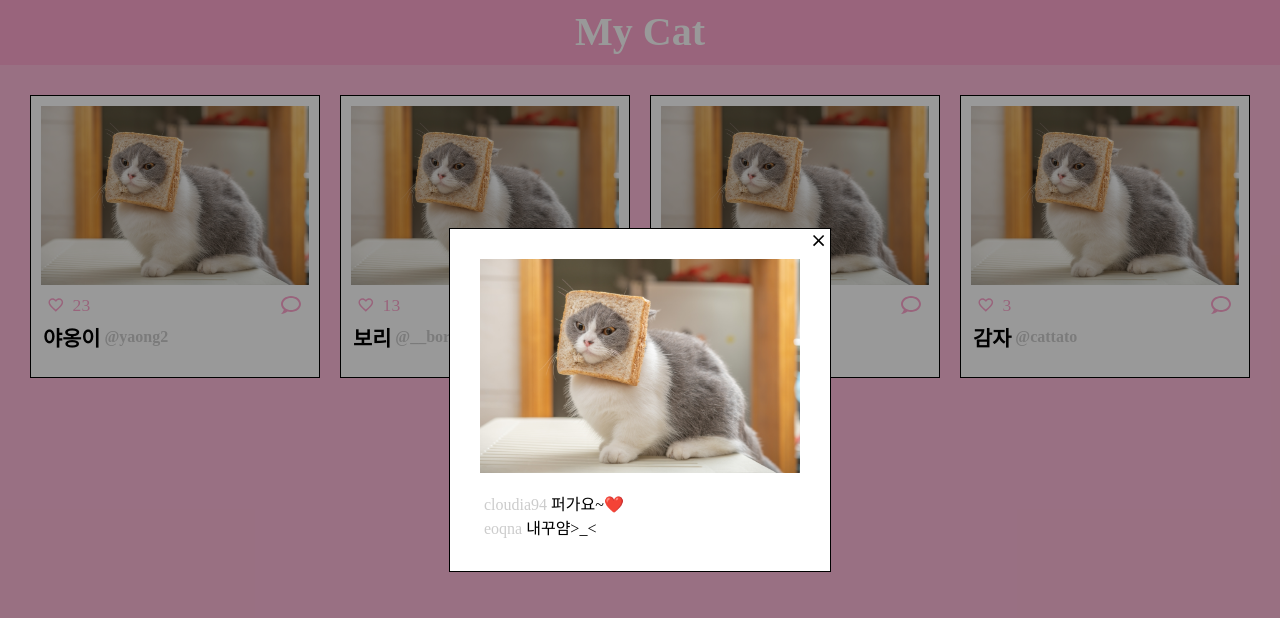
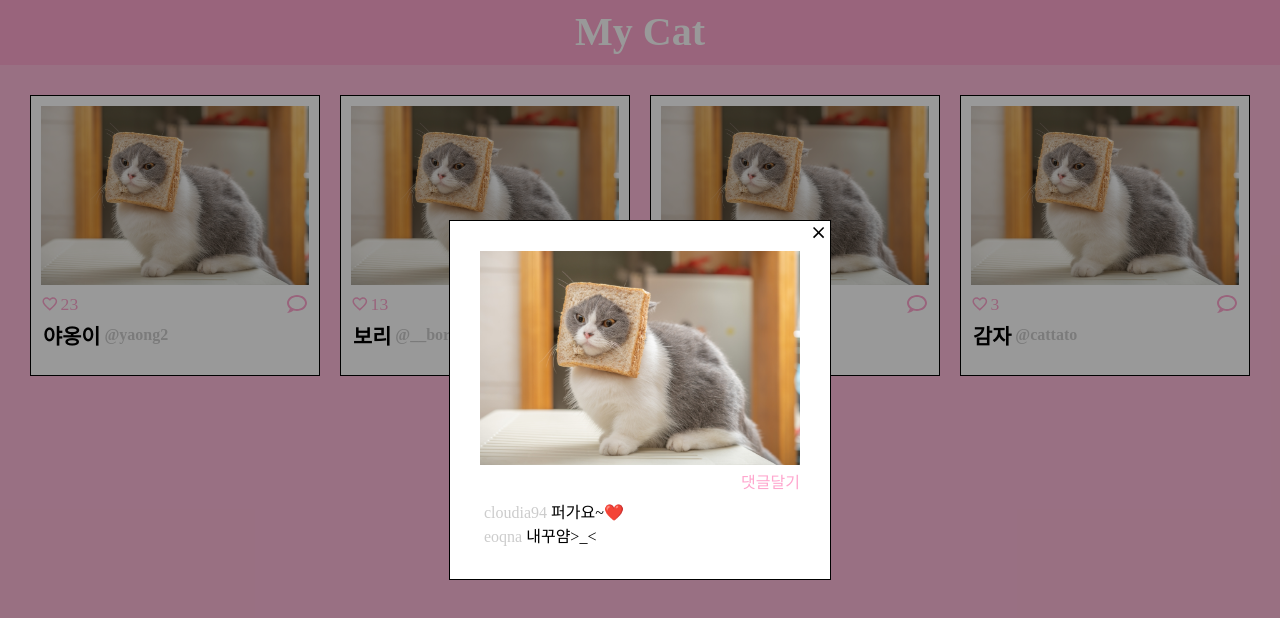
Before and after one commit to eoqna/my-cat, a React (Vite) app: page / in a window 1280 px wide. Both pictures are taken after a click on the element 175 px from the left and 196 px from the top of the page. Shown: the top 618 px of the page. Built offline with nearby package versions, Linux system fonts and the light colour scheme; a web font is replaced by a local one.

Commit message:
모달창 및 메인 UI 수정

```diff
--- a/src/components/Modal.tsx
+++ b/src/components/Modal.tsx
@@ -49,11 +49,26 @@ const Img = styled.img`
   width: 100%;
 `;
 
+const MenuLayout = styled.div`
+  display: flex;
+  width: 100%;
+  justify-content: flex-end;
+  align-items: center;
+  padding: 10px 0;
+`;
+
+const Button = styled.p`
+  background: ${color.White};
+  font-size: 2vmin;
+  color: ${color.Pink};
+  border: 0;
+  cursor: pointer;
+`;
+
 const CommentLayout = styled.div`
   width: 100%;
   display: flex;
   flex-direction: column;
-  margin-top: 20px;
 `;
 
 const Comment = styled.div`
@@ -85,6 +100,9 @@ const Modal = () => {
         <ImgLayout>
           <Img alt={modal.title} src={modal.img} />
         </ImgLayout>
+        <MenuLayout>
+          <Button>댓글달기</Button>
+        </MenuLayout>
         <CommentLayout>
           {!modal.comments?.length &&
             <Comment>
--- a/src/screen/Home.tsx
+++ b/src/screen/Home.tsx
@@ -49,6 +49,7 @@ const LikeLayout = styled.div`
 const LikeButton = styled.button`
   border: none;
   background: ${color.White};
+  padding: 0;
 `;
 
 const Like = styled.p`
```
